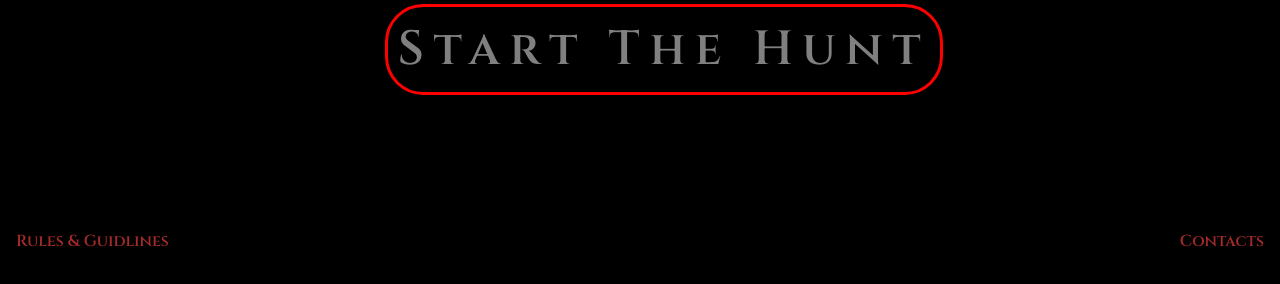
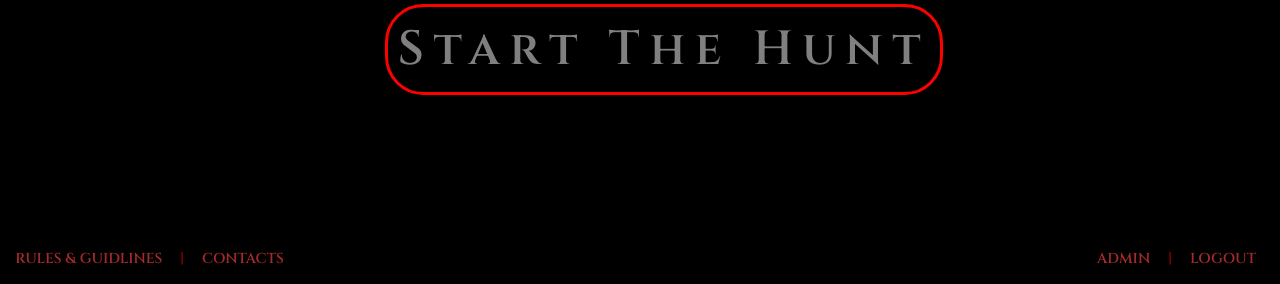
Before and after one commit to RohitKV1n0d/Lock-and-Key-Define, a Flask app: page /start.html in a window 1280 px wide. Shown: the part 516-800 px from the top of the page. Run offline with Flask 2, Linux system fonts and the light colour scheme; a user stored in the database is signed in; data comes from the database, SQL or seed files in the repository; parts of the project's set-up code (start-up, migrations or seed data) failed here and were passed over.

Commit message:
new start page, Admin added

```diff
--- a/app.py
+++ b/app.py
@@ -48,7 +48,8 @@
 
 
 
-
+#http://127.0.0.1:5000/admin
+#https://lockandkey-define.herokuapp.com/admin/
 
 
 ENV = 'prod'
--- a/static/css/start.css
+++ b/static/css/start.css
@@ -111,8 +111,13 @@
   display: -ms-grid;
   display: grid;
   position: fixed;
-  bottom: 1em;
-  margin: 1em;
+  bottom: .1em;
+  margin: .1em;
+  font-size: 60%;
+}
+
+.footer .rule {
+  padding-right: 1em;
 }
 
 .footer a {
--- a/static/css/start.scss
+++ b/static/css/start.scss
@@ -130,8 +130,12 @@
 
     display: grid;
     position: fixed;
-    bottom: 1em;
-    margin: 1em;
+    bottom: .1em;
+    margin: .1em;
+    font-size: 60%;
+    .rule{
+      padding-right: 1em;
+    }
     a{
         color:brown;
         text-decoration: none;
--- a/templates/start-page.html
+++ b/templates/start-page.html
@@ -70,10 +70,6 @@
       </script>
 
 
-      <!-- <div >
-          <h1 class="welcome-text">Welcome {{g.user.username}}</h1>
-      </div>
-       -->
 
        <div id="typedtext" , class="typetext"></div>
 
@@ -81,14 +77,14 @@
            var aText = new Array(
 "Welcome {{g.user.username}}"
 );
-var iSpeed = 100; // time delay of print out
-var iIndex = 0; // start printing array at this posision
-var iArrLength = aText[0].length; // the length of the text array
-var iScrollAt = 20; // start scrolling up at this many lines
+var iSpeed = 100;
+var iIndex = 0;
+var iArrLength = aText[0].length;
+var iScrollAt = 20;
 
-var iTextPos = 0; // initialise text position
-var sContents = ''; // initialise contents variable
-var iRow; // initialise current row
+var iTextPos = 0;
+var sContents = '';
+var iRow;
 
 function typewriter()
 {
@@ -125,12 +121,40 @@
 
     <section class="footer">
         <div class="rule">
-            <a href="rules.html">Rules & Guidlines</a>
+            <li>
+                <a href="rules.html">Rules & Guidlines</a>
+                <a href="#" style="color: red; padding: 1em;">|</a>
+                <a href="#">Contacts</a>
+            </li>
         </div>
         <div class="contacts">
-            <a href="https://lockandkey-define.herokuapp.com/admin/">Contacts</a>
+            <li>
+                <a href="https://lockandkey-define.herokuapp.com/admin/" id="admin">Admin</a>
+                <a href="#" style="color: red; padding: 1em;" id="withAdmin">|</a>
+
+                <a href="{{url_for('logout')}}">Logout</a>
+            </li>
         </div>
     </section>
+
+
+    <script>
+        var role_var = "{{g.user.role}}";
+        var x = document.getElementById("admin");
+        var with_x = document.getElementById("withAdmin");
+        if ( role_var != "admin" ){
+            {
+            x.style.display = "none";
+            with_x.style.display = "none";
+        }
+
+        }
+        // else{
+        //     x.style.display = "none";
+        //     with_x.style.display = "none";
+        // }
+
+    </script>
 
 
 
```
Also changed, not shown: 1 other file.
